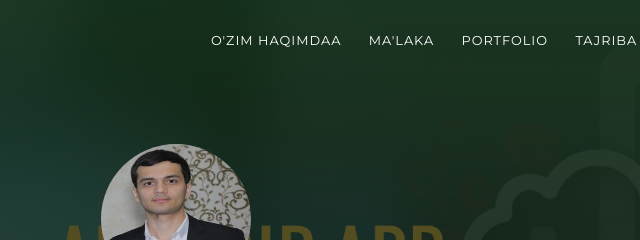
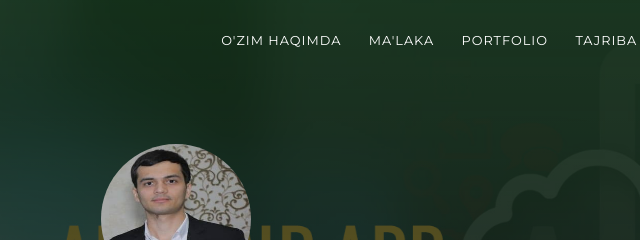
Before and after one commit to khumoyun99/MyResume, a plain HTML site: page index.html in a window 1280 px wide. Shown: the top 240 px of the page, 464-1104 px from the left. Drawn offline with Linux system fonts and the light colour scheme.

Commit message:
a-delete

```diff
--- a/index.html
+++ b/index.html
@@ -54,7 +54,7 @@
                 </div>
                 <div class="collapse navbar-collapse justify-content-end" id="navigation">
                     <ul class="navbar-nav">
-                        <li class="nav-item"><a class="nav-link smooth-scroll" href="#about">O'zim haqimdaa</a></li>
+                        <li class="nav-item"><a class="nav-link smooth-scroll" href="#about">O'zim haqimda</a></li>
                         <li class="nav-item"><a class="nav-link smooth-scroll" href="#skill">Ma'laka</a></li>
                         <li class="nav-item"><a class="nav-link smooth-scroll" href="#portfolio">Portfolio</a></li>
                         <li class="nav-item"><a class="nav-link smooth-scroll" href="#experience">Tajriba</a></li>
```
